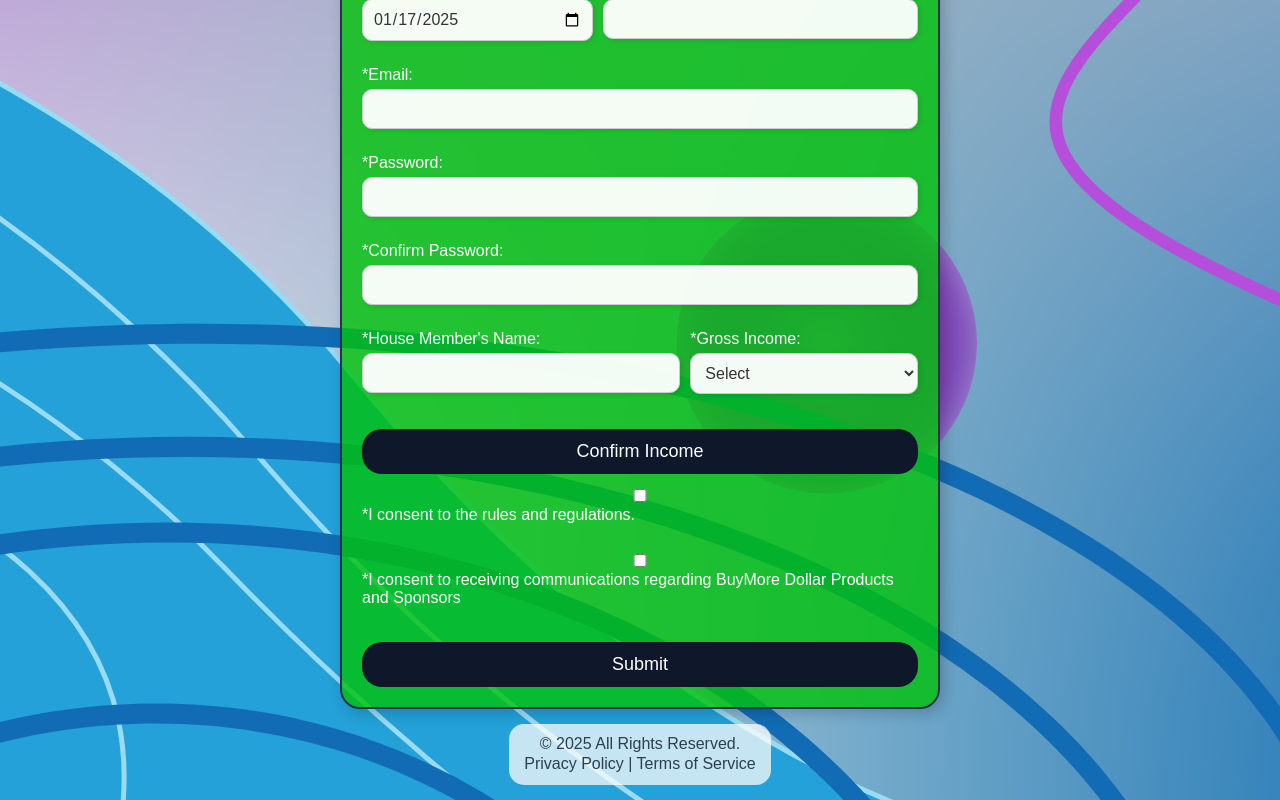
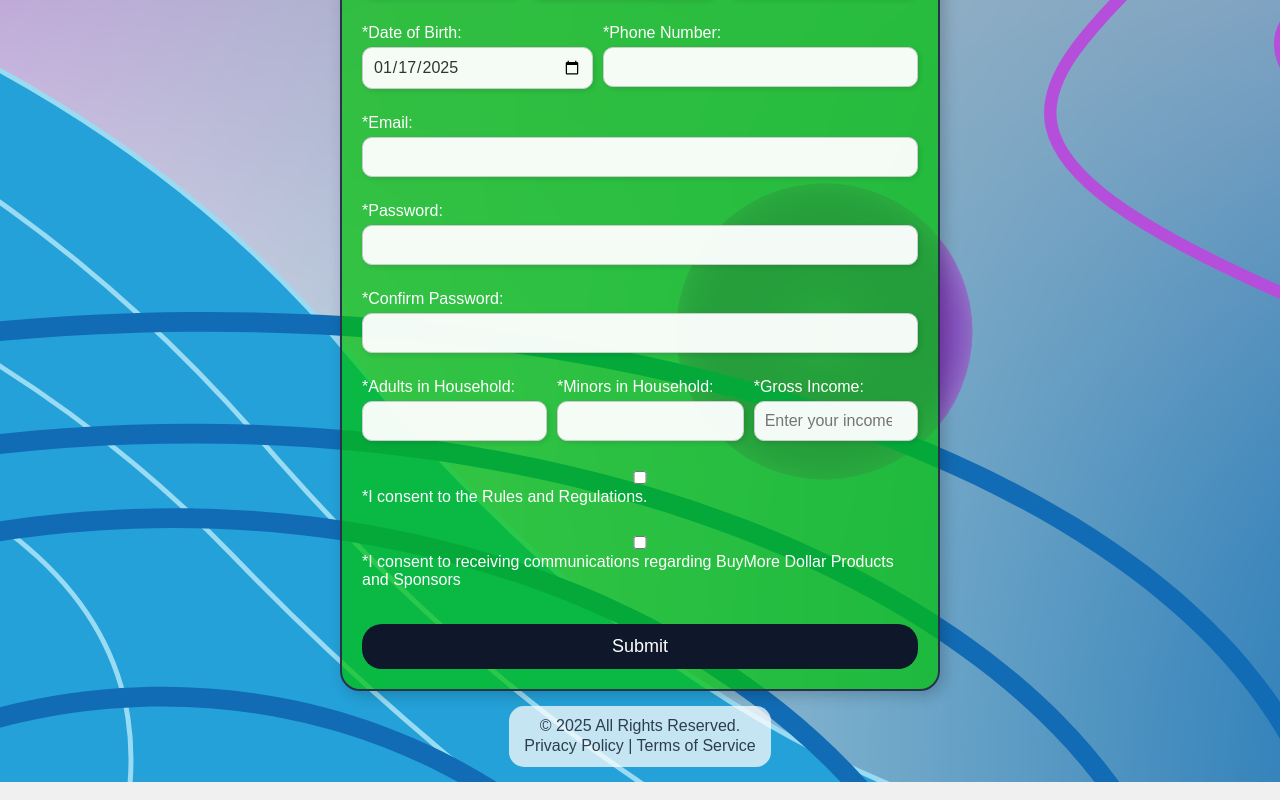
Before and after one commit to Raman9357/match-game, a React (Create React App) app: page /signup in a window 1280 px wide. Shown: the part 552-1352 px from the top of the page. Built offline with nearby package versions, Linux system fonts and the light colour scheme; a web font is replaced by a local one.

Commit message:
Upadted SignUp.jsx, LogIn.jsx, form.css and user.json (with minor changes to App.js)

```diff
--- a/public/user.json
+++ b/public/user.json
@@ -2,6 +2,8 @@
   "firstName": "",
   "lastName": "",
   "address": "",
+  "housenumber": "",
+  "streetname": "",
   "city": "",
   "province": "",
   "postalCode": "",
@@ -10,7 +12,8 @@
   "dob": "",
   "password": "",
   "confirm": "",
-    "houseMember": "",
+  "adults": "",
+  "children": "",
   "income": "",
   "consentRules": false,
   "consentCommunications": false
--- a/src/App.js
+++ b/src/App.js
@@ -14,7 +14,7 @@ function App() {
   return (
     <Router>
       <Routes>
-        <Route path="/home" element={<HomePage />} />
+        <Route path="/homepage" element={<HomePage />} />
         <Route path="/signup" element={<SignUp />} />
         <Route path="/" element={<LogIn />} />
         <Route path="/legal" element={<LegalPage />} />
--- a/src/pages/LogIn.jsx
+++ b/src/pages/LogIn.jsx
@@ -1,4 +1,5 @@
 import React, { useState } from 'react';
+import { useNavigate } from 'react-router-dom';
 import './css/form.css';
 import Header from "../components/header";
 import Footer from "../components/footer";
@@ -7,6 +8,7 @@ function LogIn() {
   const [loginData, setLoginData] = useState({ email: "", password: "" });
   const [formErrors, setFormErrors] = useState({});
   const [users, setUsers] = useState([]);
+  const navigate = useNavigate();
 
   const handleChange = (e) => {
     const { name, value } = e.target;
@@ -33,6 +35,7 @@ function LogIn() {
       );
       if (user) {
         alert("Login successful");
+        navigate('/homepage');
       } else {
         alert("Invalid email or password");
       }
@@ -55,7 +58,7 @@ function LogIn() {
                 value={loginData.email}
                 onChange={handleChange}
                 className={formErrors.email ? "error" : ""}
-                maxLength="25"
+                maxLength="70"
               />
               {formErrors.email && <span className="error-message">{formErrors.email}</span>}
             </label>
@@ -80,7 +83,7 @@ function LogIn() {
         <div className="signup-section">
           <h2>New Here?</h2>
           <p>Create an account to unlock new possibilities!</p>
-          <button className="signup-button">Sign Up</button>
+          <button className="signup-button" onClick={() => navigate('/signup')}>Sign Up</button>
         </div>
       </div>
       <Footer />
--- a/src/pages/SignUp.jsx
+++ b/src/pages/SignUp.jsx
@@ -45,12 +45,13 @@ function SignUp() {
         if (!formData.city) errors.city = "*City is required.";
         if (!formData.province) errors.province = "*Province is required.";
         if (!formData.postalCode) errors.postalCode = "*Postal Code is required.";
+        if (!formData.dob) errors.dob = "*Date of Birth is required.";
         if (!formData.phoneNumber) errors.phoneNumber = "*Phone Number is required.";
         if (!formData.email) errors.email = "*Email is required.";
         if (!formData.password) errors.password = "*Insert Your Password.";
         if (!formData.confirm) errors.confirm = "*Confirm Your Password.";
-        if (!formData.dob) errors.dob = "*Date of Birth is required.";
-        if (!formData.houseMember) errors.houseMember = "*HM's Name is Required.";
+        if (!formData.adults) errors.adults = "*Number Must be Whole.";
+        if (!formData.children) errors.children = "*Number Must be Whole.";
         if (!formData.income) errors.income = "*Insert Gross Income.";
         if (!formData.consentRules) errors.consentRules = "*You must consent to the rules before proceeding.";
         if (!formData.consentCommunications) errors.consentCommunications = "*You must consent to communications before proceeding.";
@@ -70,9 +71,15 @@ function SignUp() {
         if (Object.keys(errors).length > 0) {
             setFormErrors(errors);
         } else {
-            navigate("/");
+            const updatedUser = {
+                ...formData,
+                address: `${formData.housenumber} ${formData.streetname}`
+            };
+            navigate("/homepage");
         }
     };
+
+
 
     return (
         <div className="form-container">
@@ -173,39 +180,40 @@ function SignUp() {
 
                 <div className="house-member">
                     <div>
-                        <label>*House Member's Name:
-                            <input type="text" name="houseMember" value={formData.houseMember} onChange={handleChange} className={formErrors.houseMember ? "error" : ""} maxLength="10" />
-                            {formErrors.houseMember && <span className="error-message">{formErrors.houseMember}</span>}
+                        <label>*Adults in Household:
+                            <input type="number" name="adults" value={formData.adults} onChange={handleChange} className={formErrors.adults ? "error" : ""} />
+                            {formErrors.adults && <span className="error-message">{formErrors.adults}</span>}
+                        </label>
+                    </div>
+
+                    <div>
+                        <label>*Minors in Household:
+                            <input type="number" name="children" value={formData.children} onChange={handleChange} className={formErrors.children ? "error" : ""} />
+                            {formErrors.children && <span className="error-message">{formErrors.children}</span>}
                         </label>
                     </div>
 
                     <div>
                         <label>*Gross Income:
-                            <select
+                            <input
+                                type="number"
                                 name="income"
                                 value={formData.income}
                                 onChange={handleChange}
                                 className={formErrors.income ? "error" : ""}
-                            >
-                                <option value="">Select</option>
-                                {["Below $20,000", "$20,000-$39,999", "$40,000-$59,999", "$60,000-$79,999", "$80,000-$99,999", "$100,000-$149,999", "$150,000-$199,999", "Above $200,000"]
-                                    .map((income) => (
-                                        <option key={income} value={income}>{income}</option>
-                                    ))}
-                            </select>
+                                min="0"
+                                step="1000"
+                                placeholder="Enter your income"
+                            />
                             {formErrors.income && <span className="error-message">{formErrors.income}</span>}
                         </label>
                     </div>
+
                 </div>
-
-                <button
-                    type="submit" onClick={handleSubmit} className="submit-button" >
-                    Confirm Income
-                </button>
 
                 <label>
                     <input type="checkbox" name="consentRules" checked={formData.consentRules} onChange={handleChange} />
-                    *I consent to the rules and regulations.
+                    *I consent to the Rules and Regulations.
                     {formErrors.consentRules && <span className="error-message">{formErrors.consentRules}</span>}
                 </label>
 
--- a/src/pages/css/form.css
+++ b/src/pages/css/form.css
@@ -9,13 +9,14 @@
 }
 
 .form-container form {
-	background-color: rgba(1, 194, 11, 0.8);
+	background-color: rgba(1, 194, 11, 0.719);
 	border: 2px solid #28324a;
 	border-radius: 20px;
 	padding: 20px;
 	width: 600px;
 	min-height: auto;
 	margin: auto;
+	margin-top: 3rem;
 	box-shadow: 4px 4px 15px rgba(0, 0, 0, 0.2);
 	font-family: Arial, sans-serif;
 	color: white;
@@ -131,6 +132,8 @@ input[type="date"]::-webkit-calendar-picker-indicator {
   }
 
   .login-container {
+	margin-top: 15rem;
+	margin-bottom: 14rem;
 	display: flex;
 	width: 60%;
 	max-width: 800px;
@@ -184,7 +187,7 @@ input[type="date"]::-webkit-calendar-picker-indicator {
   .signup-section {
 	flex: 1;
 	padding: 2rem;
-	background-color: rgba(1, 194, 11, 0.8);
+	background-color: rgba(1, 194, 11, 0.719);
 	color: white;
 	text-align: center;
   }
```
Lines whose indentation alone changed are shown as unchanged.
